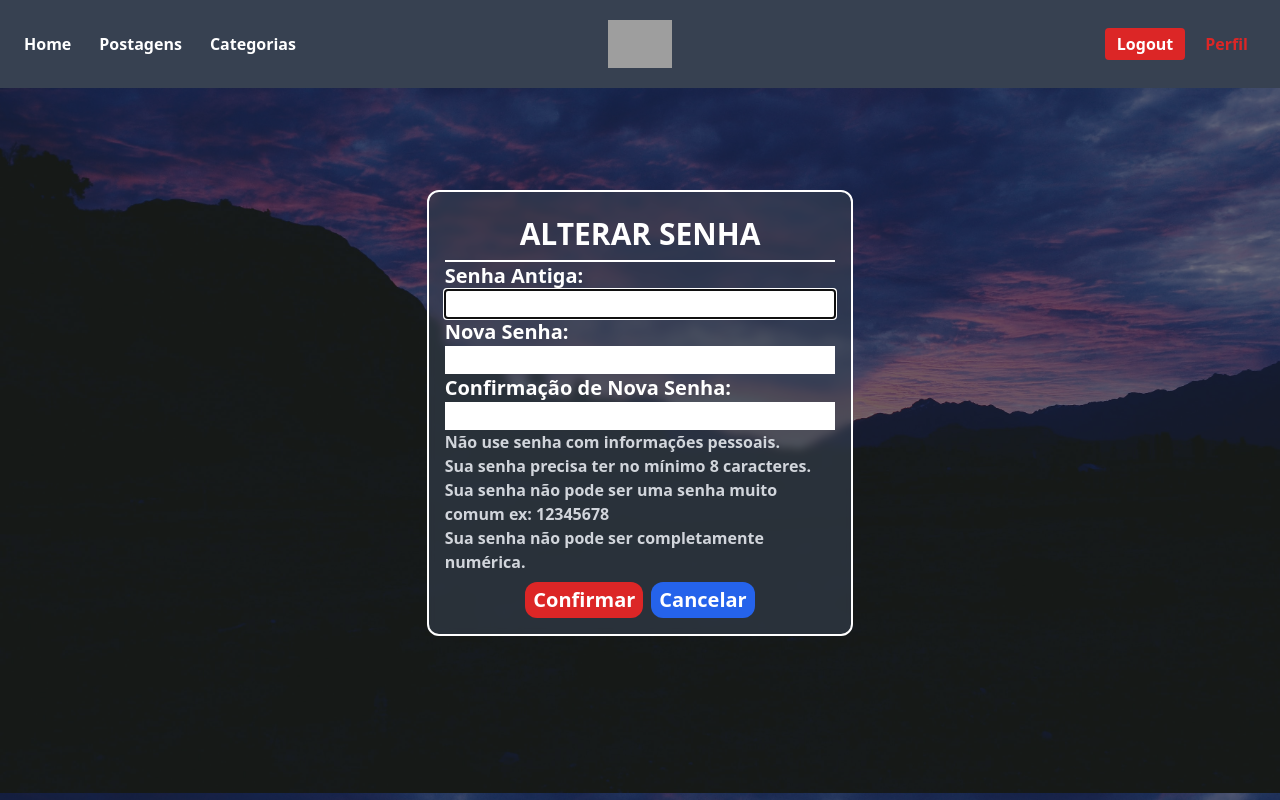
After one commit to wesleywil/PFC-TechBlog, a Django app: page /perfil/editar_senha/ in a window 1280 px wide. The commit adds this page. Run offline with Django 3.2, Linux system fonts and the light colour scheme; the visitor is signed in with stand-in values (Sample User, id 1); some libraries are stand-ins or nearby versions; grey boxes are pictures that could not be loaded.

Commit message:
adicionei pagina para trocar senha do usuario

```diff
--- a/contas/forms.py
+++ b/contas/forms.py
@@ -1,6 +1,10 @@
 from django import forms
-from django.contrib.auth import get_user_model
+from django.contrib.auth import get_user_model, password_validation
 from django.contrib.auth.forms import AuthenticationForm, UsernameField,UserCreationForm
+from django.core.exceptions import ValidationError
+from django.utils.translation import gettext, gettext_lazy as _
+
+
 
 User = get_user_model()
 
@@ -60,3 +64,77 @@ class EditarUsuarioSimplesForm(forms.ModelForm):
         self.fields['first_name'].widget.attrs.update({'class':'w-full border-2 bg-white/40  m-2 rounded-xl pl-1'})
         self.fields['last_name'].widget.attrs.update({'class':'w-full border-2 bg-white/40  m-2 rounded-xl pl-1'})
         self.fields['foto'].widget.attrs.update({'class':'w-full border-2 bg-white/40  m-2 rounded-xl pl-1'})
+
+
+class MeuSetPasswordForm(forms.Form):
+    """
+    A form that lets a user change set their password without entering the old
+    password
+    """
+    error_messages = {
+        'password_mismatch': _('Senhas não combinam.'),
+    }
+    new_password1 = forms.CharField(
+        label=_("Nova Senha"),
+        widget=forms.PasswordInput(attrs={'autocomplete': 'new-password', 'class':'w-full text-black'}),
+        strip=False,
+
+    )
+    new_password2 = forms.CharField(
+        label=_("Confirmação de Nova Senha"),
+        strip=False,
+        widget=forms.PasswordInput(attrs={'autocomplete': 'new-password', 'class':'w-full text-black'}),
+    )
+
+    def __init__(self, user, *args, **kwargs):
+        self.user = user
+        super().__init__(*args, **kwargs)
+
+    def clean_new_password2(self):
+        password1 = self.cleaned_data.get('new_password1')
+        password2 = self.cleaned_data.get('new_password2')
+        if password1 and password2:
+            if password1 != password2:
+                raise ValidationError(
+                    self.error_messages['password_mismatch'],
+                    code='password_mismatch',
+                )
+        password_validation.validate_password(password2, self.user)
+        return password2
+
+    def save(self, commit=True):
+        password = self.cleaned_data["new_password1"]
+        self.user.set_password(password)
+        if commit:
+            self.user.save()
+        return self.user
+
+
+class TrocadeSenhaForm(MeuSetPasswordForm):
+    """
+    A form that lets a user change their password by entering their old
+    password.
+    """
+    error_messages = {
+        **MeuSetPasswordForm.error_messages,
+        'password_incorrect': _("Sua senha antiga foi não confere, Por favor tente novamente."),
+    }
+    old_password = forms.CharField(
+        label=_("Senha Antiga"),
+        strip=False,
+        widget=forms.PasswordInput(attrs={'autocomplete': 'current-password', 'autofocus': True , 'class':'w-full text-black'}),
+    )
+
+    field_order = ['old_password', 'new_password1', 'new_password2']
+
+    def clean_old_password(self):
+        """
+        Validate that the old_password field is correct.
+        """
+        old_password = self.cleaned_data["old_password"]
+        if not self.user.check_password(old_password):
+            raise ValidationError(
+                self.error_messages['password_incorrect'],
+                code='password_incorrect',
+            )
+        return old_password
--- /dev/null
+++ b/contas/templates/mudar_senha.html
@@ -0,0 +1,34 @@
+{% extends "base.html" %} {% block content %}
+<div class="flex items-center posicionar_items">
+  <div
+    class="bg-gray-700/60 backdrop-blur-sm text-white p-4 md:w-1/2 xl:w-1/3 mx-auto rounded-xl border-2 border-white"
+  >
+    <h1
+      class="text-3xl font-bold uppercase p-2 text-center border-b-2 border-white"
+    >
+      Alterar Senha
+    </h1>
+    <form method="POST" class="text-xl font-semibold">
+      {% csrf_token %} {{form.as_p}}
+      <div class="text-gray-300 text-base text-left">
+        <p>Não use senha com informações pessoais.</p>
+        <p>Sua senha precisa ter no mínimo 8 caracteres.</p>
+        <p>Sua senha não pode ser uma senha muito comum ex: 12345678</p>
+        <p>Sua senha não pode ser completamente numérica.</p>
+      </div>
+      <div class="flex gap-2 justify-center mt-2">
+        <button
+          class="bg-red-600 hover:bg-red-800 text-white hover:text-gray-200 px-2 py-1 text-xl rounded-xl transition ease-in-out duration-700"
+        >
+          Confirmar
+        </button>
+        <a
+          class="bg-blue-600 hover:bg-blue-800 text-white hover:text-gray-200 px-2 py-1 text-xl rounded-xl transition ease-in-out duration-700"
+          href="{% url 'homepage' %}"
+          >Cancelar</a
+        >
+      </div>
+    </form>
+  </div>
+</div>
+{% endblock content %}
--- a/contas/urls.py
+++ b/contas/urls.py
@@ -1,6 +1,6 @@
 from django.urls import path
 
-from .views import MeuPerfilView, EditarContaView ,MeusPostsView
+from .views import MeuPerfilView, EditarContaView, AtualizarSenhaContaView, MeusPostsView
 
 
 app_name = "perfil"
@@ -8,5 +8,6 @@ app_name = "perfil"
 urlpatterns = [
     path('',MeuPerfilView.as_view(), name='meu_perfil'),
     path('editar/', EditarContaView, name='editar_perfil'),
+    path('editar_senha/', AtualizarSenhaContaView.as_view(), name="editar_senha"),
     path('posts/', MeusPostsView.as_view(), name='minhas_postagens'),
 ]
--- a/contas/views.py
+++ b/contas/views.py
@@ -1,13 +1,18 @@
 from django.shortcuts import render, reverse, redirect
 from django.views import generic
+from django.contrib.auth import update_session_auth_hash, get_user_model
 from django.contrib.auth.mixins import LoginRequiredMixin
+from django.contrib.auth.forms import PasswordChangeForm
 from django.core.mail import send_mail
 
 from .models import Usuario
 
-from .forms import CriarUsuarioCustomizadoForm, EditarUsuarioSimplesForm
+from .forms import CriarUsuarioCustomizadoForm, EditarUsuarioSimplesForm, TrocadeSenhaForm
 
 from postagens.models import Postagem
+
+User = get_user_model()
+
 
 class HomepageView(generic.TemplateView):
     template_name = "homepage.html"
@@ -45,6 +50,27 @@ def EditarContaView(request):
             context["form"] = form
             return render(request, "editar_perfil.html", context)
 
+class AtualizarSenhaContaView(LoginRequiredMixin, generic.FormView):
+    template_name = "mudar_senha.html"
+    form_class = TrocadeSenhaForm
+    model = User
+
+    def get_form_kwargs(self):
+        kwargs = super(AtualizarSenhaContaView, self).get_form_kwargs()
+        kwargs['user'] = self.request.user
+        if self.request.method == 'POST':
+            kwargs['data'] = self.request.POST
+        return kwargs
+
+    def form_valid(self, form):
+        form.save()
+        update_session_auth_hash(self.request, form.user)
+        return super(AtualizarSenhaContaView, self).form_valid(form)
+
+    def get_success_url(self):
+        return reverse('login')
+
+
 
 
 class MeuPerfilView(LoginRequiredMixin, generic.TemplateView):
```
Also changed, not shown: contas/templates/meu_perfil.html (+6 -1 lines).
